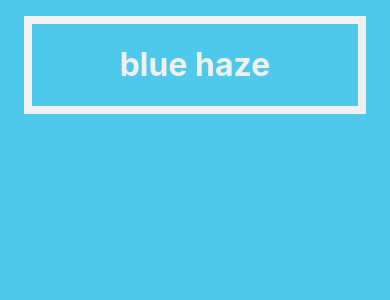
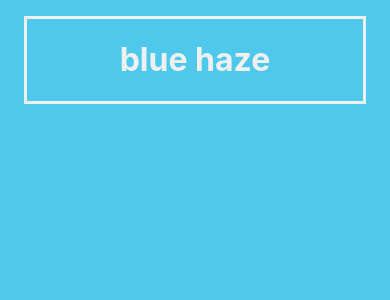
Before and after one commit to Usheninte/blue-haze, a React (Create React App) app: page / in a window 390 px wide. Shown: the top 300 px of the page. Built offline with nearby package versions, Linux system fonts and the light colour scheme.

Commit message:
making frame responsive

```diff
--- a/src/components/App.css
+++ b/src/components/App.css
@@ -4,10 +4,10 @@ body {
   background-color: #4fc9eb;
 }
 #cover {
-  margin: 5em 7.5em;
+  margin: 4em 25em;
   border-color: #f0f0f0;
   border-style: solid;
-  border-width: 0.5em;
+  border-width: 0.2em;
 }
 @media only screen and (max-width: 600px) {
   #cover {
--- a/src/components/blue.less
+++ b/src/components/blue.less
@@ -10,10 +10,10 @@ body {
 }
 
 #cover {
-  margin: 5em 7.5em;
+  margin: 4em 25em;
   border-color: @hail;
   border-style: solid;
-  border-width: 0.5em;
+  border-width: 0.2em;
 }
 
 // Mobile View
```
